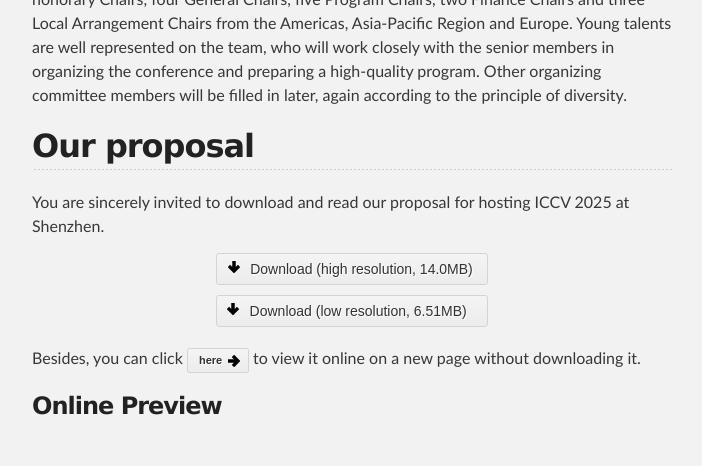
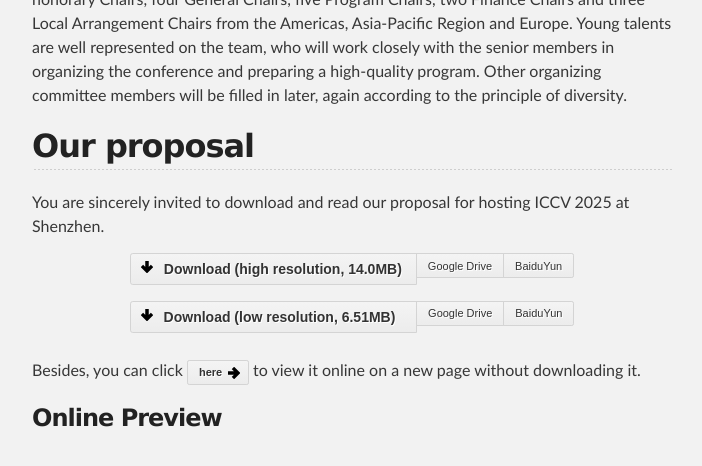
Before and after one commit to iccv2025shenzhen/iccv2025shenzhen, a Jekyll site: the page built from index.md, in a window 1280 px wide and 900 px high, scrolled down 2266 px. Shown: the top 466 px of the window, without its empty margins (288-990 px from the left). Built offline with Jekyll 4.4.1, drawn with Linux system fonts in a browser that asks for light colours; our own code applies the rules of GitHub Pages for plain Markdown files.

Commit message:
Update index.md

```diff
--- a/index.md
+++ b/index.md
@@ -66,12 +66,28 @@
 You are sincerely invited to download and read our proposal for hosting ICCV 2025 at Shenzhen.
 
 <div class="center-div">
+<div class="button-group">
+    <a href="https://iccv2025shenzhen.github.io/assets/file/ICCV2025shenzhen.pdf" class="button primary big icon arrowdown">Download (high resolution, 14.0MB)</a>
+    <a href="https://drive.google.com/file/d/1oVAyvmS09xwS4IzJSxIA-cWiWLqnNHLG/view?usp=sharing" class="button">Google Drive</a>
+    <a href="#" class="button">BaiduYun</a>
+</div>
+</div>
+
+<div class="center-div">
+<div class="button-group">
+    <a href="https://iccv2025shenzhen.github.io/assets/file/ICCV2025shenzhen_compact.pdf" class="button primary big icon arrowdown">Download (low resolution, 6.51MB)&nbsp;&thinsp;</a>
+    <a href="https://drive.google.com/file/d/1QwkQAVZ6p8bIbcvHQeG0mWH8-8VC8Qbo/view?usp=sharing" class="button">Google Drive</a>
+    <a href="#" class="button">BaiduYun</a>
+</div>
+</div>
+
+<!-- <div class="center-div">
 <a href="https://iccv2025shenzhen.github.io/assets/file/ICCV2025shenzhen.pdf" class="button big icon arrowdown">Download (high resolution, 14.0MB)</a>
 </div>
 
 <div class="center-div">
 <a href="https://iccv2025shenzhen.github.io/assets/file/ICCV2025shenzhen_compact.pdf" class="button big icon arrowdown">Download (low resolution, 6.51MB)&nbsp;&thinsp;</a>
-</div>
+</div> -->
 
 Besides, you can click <a href="/ICCV2025shenzhen.html" class="button primary icon arrowright">here</a> to view it online on a new page without downloading it.
 
```
